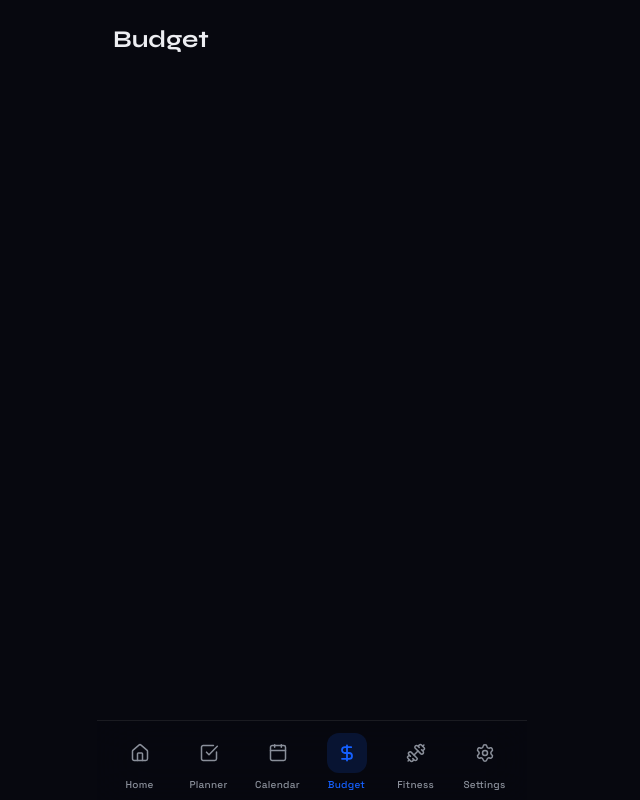
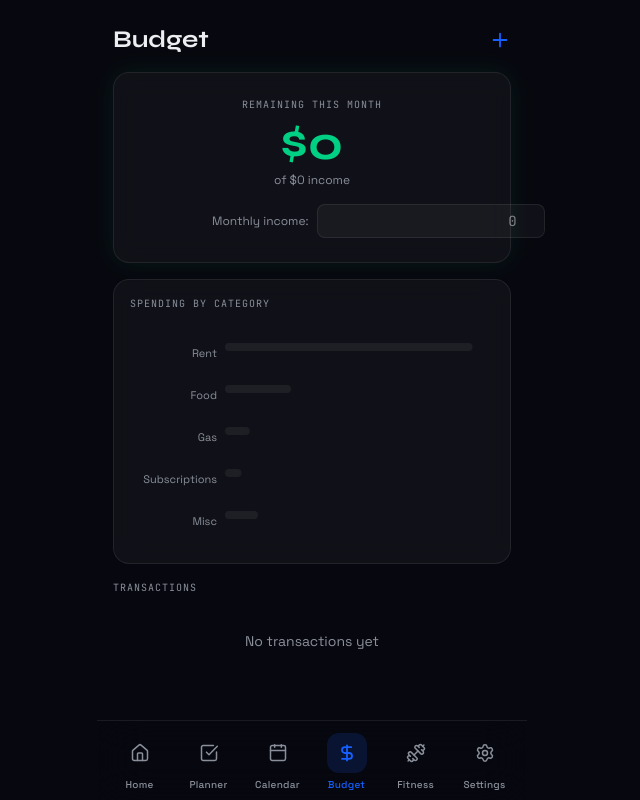
Before and after one commit to yperez-dfg/flow-os, a Next.js app: page /budget in a window 1280 px wide. Shown: the whole page, without its empty margins (328-968 px from the left). Built offline with nearby package versions, Linux system fonts and the light colour scheme.

Commit message:
feat: Budget tab — balance display, Recharts spending chart, transactions, add sheet

```diff
--- a/app/(app)/budget/page.tsx
+++ b/app/(app)/budget/page.tsx
@@ -1,7 +1,30 @@
+'use client'
+import { useState } from 'react'
+import BalanceDisplay from '@/components/budget/BalanceDisplay'
+import SpendingChart from '@/components/budget/SpendingChart'
+import TransactionList from '@/components/budget/TransactionList'
+import AddTransactionSheet from '@/components/budget/AddTransactionSheet'
+import { Plus } from 'lucide-react'
+
 export default function BudgetPage() {
+  const [open, setOpen] = useState(false)
+
   return (
-    <div className="px-4 pt-6 pb-4">
-      <h1 className="font-display text-2xl font-bold">Budget</h1>
+    <div className="px-4 pt-6 pb-4 space-y-4">
+      <div className="flex items-center justify-between">
+        <h1 className="font-display text-2xl font-bold">Budget</h1>
+        <button
+          onClick={() => setOpen(true)}
+          className="text-[#1560FF] active:scale-90 transition-transform"
+          aria-label="Add transaction"
+        >
+          <Plus size={22} />
+        </button>
+      </div>
+      <BalanceDisplay />
+      <SpendingChart />
+      <TransactionList />
+      <AddTransactionSheet open={open} onClose={() => setOpen(false)} />
     </div>
   )
 }
--- /dev/null
+++ b/components/budget/AddTransactionSheet.tsx
@@ -0,0 +1,78 @@
+'use client'
+import { useState } from 'react'
+import BottomSheet from '@/components/ui/BottomSheet'
+import { useBudgetStore } from '@/store/budget'
+
+interface AddTransactionSheetProps {
+  open: boolean
+  onClose: () => void
+}
+
+export default function AddTransactionSheet({ open, onClose }: AddTransactionSheetProps) {
+  const { categories, addTransaction } = useBudgetStore()
+  const [amount, setAmount] = useState('')
+  const [category, setCategory] = useState(categories[0]?.name ?? 'Misc')
+  const [note, setNote] = useState('')
+
+  const handleAdd = () => {
+    const num = Number(amount)
+    if (!amount || isNaN(num) || num <= 0) return
+    addTransaction({
+      amount: num,
+      category,
+      note,
+      date: new Date().toISOString().split('T')[0],
+    })
+    setAmount('')
+    setNote('')
+    onClose()
+  }
+
+  return (
+    <BottomSheet open={open} onClose={onClose} title="Add Transaction">
+      <div className="space-y-4">
+        <input
+          type="number"
+          inputMode="decimal"
+          className="w-full bg-white/[0.04] border border-white/[0.08] rounded-xl px-4 py-3
+                     text-[#edeef2] placeholder-[#8a8f9a] outline-none focus:border-[#1560FF]/50
+                     font-mono text-2xl text-center"
+          placeholder="0.00"
+          value={amount}
+          onChange={(e) => setAmount(e.target.value)}
+          autoFocus
+        />
+        <div className="grid grid-cols-3 gap-2">
+          {categories.map((c) => (
+            <button
+              key={c.id}
+              onClick={() => setCategory(c.name)}
+              className={`py-2 px-3 rounded-xl text-xs font-semibold border transition-colors
+                ${
+                  category === c.name
+                    ? 'text-white border-transparent'
+                    : 'border-white/[0.08] text-[#8a8f9a]'
+                }`}
+              style={category === c.name ? { background: c.color } : {}}
+            >
+              {c.name}
+            </button>
+          ))}
+        </div>
+        <input
+          className="w-full bg-white/[0.04] border border-white/[0.08] rounded-xl px-4 py-3
+                     text-[#edeef2] placeholder-[#8a8f9a] outline-none focus:border-[#1560FF]/50"
+          placeholder="Note (optional)"
+          value={note}
+          onChange={(e) => setNote(e.target.value)}
+        />
+        <button
+          onClick={handleAdd}
+          className="w-full bg-[#1560FF] text-white font-semibold py-3 rounded-xl active:scale-95 transition-transform"
+        >
+          Add Transaction
+        </button>
+      </div>
+    </BottomSheet>
+  )
+}
--- /dev/null
+++ b/components/budget/BalanceDisplay.tsx
@@ -0,0 +1,46 @@
+'use client'
+import { useBudgetStore } from '@/store/budget'
+
+export default function BalanceDisplay() {
+  const { monthlyIncome, spentByCategory, setIncome } = useBudgetStore()
+  const totalSpent = Object.values(spentByCategory()).reduce((a, b) => a + b, 0)
+  const remaining = monthlyIncome - totalSpent
+  const isOver = remaining < 0
+
+  return (
+    <div
+      className="glass p-6 text-center"
+      style={{
+        boxShadow: isOver
+          ? '0 0 24px #ff4d6a18'
+          : '0 0 24px #00d08418',
+      }}
+    >
+      <p className="text-[10px] font-mono uppercase tracking-widest text-[#8a8f9a] mb-2">
+        Remaining This Month
+      </p>
+      <p
+        className="font-display text-5xl font-bold mb-1"
+        style={{ color: isOver ? '#ff4d6a' : '#00d084' }}
+      >
+        ${Math.abs(remaining).toLocaleString()}
+      </p>
+      <p className="text-xs text-[#8a8f9a]">
+        {isOver ? 'over budget · ' : 'of '}${monthlyIncome.toLocaleString()} income
+      </p>
+      <div className="mt-4 flex items-center gap-2 max-w-[200px] mx-auto">
+        <p className="text-xs text-[#8a8f9a] whitespace-nowrap">Monthly income:</p>
+        <input
+          type="number"
+          inputMode="numeric"
+          className="flex-1 bg-white/[0.04] border border-white/[0.08] rounded-lg px-3 py-1.5
+                     text-sm text-[#edeef2] outline-none text-right font-mono
+                     focus:border-[#1560FF]/50"
+          value={monthlyIncome || ''}
+          onChange={(e) => setIncome(Number(e.target.value))}
+          placeholder="0"
+        />
+      </div>
+    </div>
+  )
+}
--- /dev/null
+++ b/components/budget/SpendingChart.tsx
@@ -0,0 +1,66 @@
+'use client'
+import { useBudgetStore } from '@/store/budget'
+import {
+  BarChart,
+  Bar,
+  XAxis,
+  YAxis,
+  Cell,
+  ResponsiveContainer,
+  LabelList,
+} from 'recharts'
+
+export default function SpendingChart() {
+  const { categories, spentByCategory } = useBudgetStore()
+  const spent = spentByCategory()
+
+  const data = categories.map((c) => ({
+    name: c.name,
+    spent: spent[c.name] ?? 0,
+    cap: c.cap,
+    color: c.color,
+    pct: c.cap > 0 ? Math.min(((spent[c.name] ?? 0) / c.cap) * 100, 100) : 0,
+  }))
+
+  if (data.length === 0) return null
+
+  return (
+    <div className="glass p-4">
+      <p className="text-[10px] font-mono uppercase tracking-widest text-[#8a8f9a] mb-4">
+        Spending by Category
+      </p>
+      <ResponsiveContainer width="100%" height={data.length * 44}>
+        <BarChart data={data} layout="vertical" barSize={8} barCategoryGap={16}>
+          <XAxis type="number" hide />
+          <YAxis
+            type="category"
+            dataKey="name"
+            width={90}
+            tick={{ fill: '#8a8f9a', fontSize: 11, fontFamily: 'Space Grotesk' }}
+            axisLine={false}
+            tickLine={false}
+          />
+          <Bar dataKey="cap" fill="rgba(255,255,255,0.06)" radius={4} isAnimationActive={false} />
+          <Bar dataKey="spent" radius={4}>
+            {data.map((d, i) => (
+              <Cell
+                key={i}
+                fill={d.pct >= 100 ? '#ff4d6a' : d.pct >= 80 ? '#ffb547' : d.color}
+              />
+            ))}
+            <LabelList
+              dataKey="spent"
+              position="right"
+              formatter={(v: number) => `$${v}`}
+              style={{
+                fill: '#8a8f9a',
+                fontSize: 10,
+                fontFamily: 'JetBrains Mono',
+              }}
+            />
+          </Bar>
+        </BarChart>
+      </ResponsiveContainer>
+    </div>
+  )
+}
--- /dev/null
+++ b/components/budget/TransactionList.tsx
@@ -0,0 +1,52 @@
+'use client'
+import { useBudgetStore } from '@/store/budget'
+import { Trash2 } from 'lucide-react'
+
+export default function TransactionList() {
+  const { transactions, deleteTransaction, categories } = useBudgetStore()
+  const sorted = [...transactions].sort((a, b) => b.date.localeCompare(a.date))
+
+  const getColor = (cat: string) =>
+    categories.find((c) => c.name === cat)?.color ?? '#8a8f9a'
+
+  return (
+    <div>
+      <p className="text-[10px] font-mono uppercase tracking-widest text-[#8a8f9a] mb-3">
+        Transactions
+      </p>
+      <div className="space-y-2">
+        {sorted.map((t) => (
+          <div key={t.id} className="glass p-3 flex items-center gap-3">
+            <div
+              className="w-2 h-2 rounded-full flex-shrink-0"
+              style={{ background: getColor(t.category) }}
+            />
+            <div className="flex-1 min-w-0">
+              <p className="text-sm text-[#edeef2] truncate">
+                {t.note || t.category}
+              </p>
+              <p className="text-[10px] text-[#8a8f9a] font-mono">
+                {t.category} · {t.date}
+              </p>
+            </div>
+            <p className="font-mono text-sm font-semibold text-[#ff4d6a] whitespace-nowrap">
+              -${t.amount}
+            </p>
+            <button
+              onClick={() => deleteTransaction(t.id)}
+              className="text-[#8a8f9a] active:text-[#ff4d6a] transition-colors"
+              aria-label="Delete transaction"
+            >
+              <Trash2 size={14} />
+            </button>
+          </div>
+        ))}
+        {sorted.length === 0 && (
+          <p className="text-[#8a8f9a] text-sm text-center py-6">
+            No transactions yet
+          </p>
+        )}
+      </div>
+    </div>
+  )
+}
```
